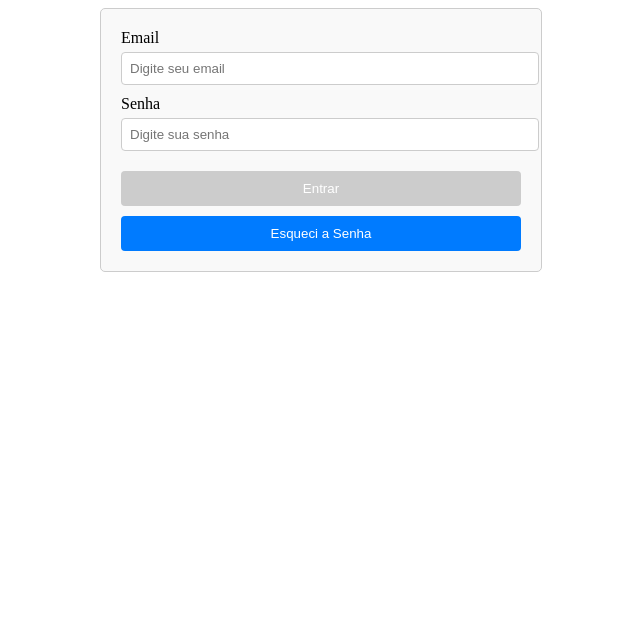
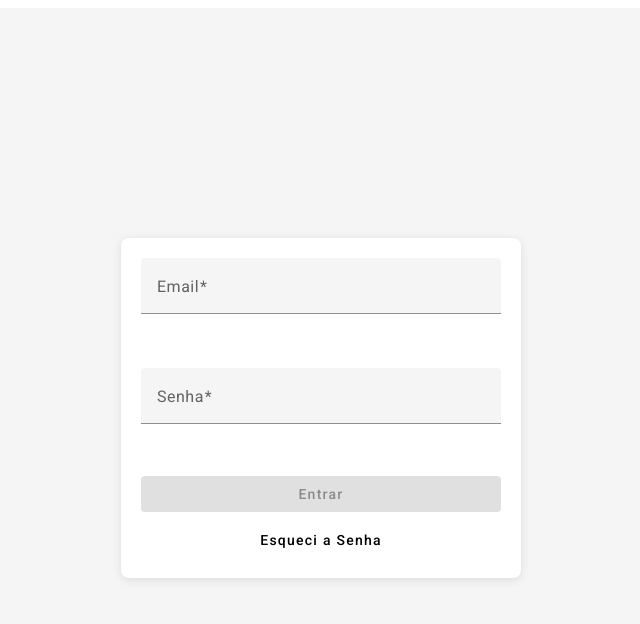
Before and after one commit to esparen/FSEduM2-portal-educacional, an Angular app: page /login in a window 1280 px wide. Shown: the top 624 px of the page, without its empty margins (319-959 px from the left). Built offline with nearby package versions, Linux system fonts and the light colour scheme.

Commit message:
refactor: Update login component to use Angular Material form fields and buttons

```diff
--- a/src/app/pages/login/login.component.html
+++ b/src/app/pages/login/login.component.html
@@ -1,33 +1,39 @@
-<div class="login-container">
+<mat-card class="login-container">
   <form [formGroup]="loginForm" (ngSubmit)="onSubmit()">
     <div>
-      <label for="email">Email</label>
+      <mat-form-field appearance="fill" >
+        <mat-label>Email</mat-label>
         <input
+          matInput
           id="email"
           type="email"
           formControlName="email"
           placeholder="Digite seu email"
         />
-      <div *ngIf="email.invalid && (email.dirty || email.touched)" class="error">
+        <mat-error *ngIf="email.invalid && (email.dirty || email.touched)">
           <div *ngIf="email.hasError('required')">Email é obrigatório.</div>
           <div *ngIf="email.hasError('email')">Email inválido.</div>
-      </div>
+        </mat-error>
+      </mat-form-field>
     </div>
 
     <div>
-      <label for="password">Senha</label>
+      <mat-form-field appearance="fill" class="full-width">
+        <mat-label>Senha</mat-label>
         <input
+          matInput
           id="password"
           type="password"
           formControlName="password"
           placeholder="Digite sua senha"
         />
-      <div *ngIf="password.invalid && (password.dirty || password.touched)" class="error">
+        <mat-error *ngIf="password.invalid && (password.dirty || password.touched)">
           <div *ngIf="password.hasError('required')">Senha é obrigatória.</div>
-      </div>
+        </mat-error>
+      </mat-form-field>
     </div>
 
-    <button type="submit" [disabled]="loginForm.invalid">Entrar</button>
-    <button type="button" (click)="forgotPassword()">Esqueci a Senha</button>
+    <button mat-raised-button color="primary" type="submit" [disabled]="loginForm.invalid">Entrar</button>
+    <button mat-button type="button" (click)="forgotPassword()">Esqueci a Senha</button>
   </form>
-</div>
+</mat-card>
--- a/src/app/pages/login/login.component.scss
+++ b/src/app/pages/login/login.component.scss
@@ -1,41 +1,37 @@
-.login-container {
-  max-width: 400px;
-  margin: 0 auto;
-  padding: 20px;
-  border: 1px solid #ccc;
-  border-radius: 5px;
-  background-color: #f9f9f9;
+:host {
+  display: flex;
+  justify-content: center;
+  align-items: center;
+  height: 100vh; /* Faz o container ocupar toda a altura da tela */
+  background-color: #f5f5f5;
 }
 
-label {
-  display: block;
-  margin-bottom: 5px;
+.login-container {
+  margin: 0 auto;
+  width: 100%;
+  max-width: 400px;
+  padding: 20px;
+  box-shadow: 0 2px 10px rgba(0, 0, 0, 0.1);
+  background-color: white;
+  border-radius: 8px;
 }
 
-input {
+.full-width {
   width: 100%;
-  padding: 8px;
-  margin-bottom: 10px;
-  border: 1px solid #ccc;
-  border-radius: 4px;
+  margin-bottom: 20px;
 }
 
 button {
   width: 100%;
-  padding: 10px;
   margin-top: 10px;
-  border: none;
-  border-radius: 4px;
-  background-color: #007bff;
-  color: #fff;
-  cursor: pointer;
 }
 
-button:disabled {
-  background-color: #ccc;
+mat-form-field {
+  width: 100%;
+  margin-bottom: 2rem;
 }
 
-.error {
+mat-error {
+  font-size: 12px;
   color: red;
-  font-size: 12px;
 }
--- a/src/app/pages/login/login.component.ts
+++ b/src/app/pages/login/login.component.ts
@@ -3,26 +3,40 @@ import { Component } from '@angular/core';
 import { FormBuilder, FormGroup, ReactiveFormsModule, Validators } from '@angular/forms';
 import { Router } from '@angular/router';
 import { AuthService } from '../../shared/services/auth.service';
+import { MatInputModule } from '@angular/material/input';
+import { MatButtonModule } from '@angular/material/button';
+import { MatCardModule } from '@angular/material/card';
+import { MatDialog, MatDialogModule } from '@angular/material/dialog';
 
 @Component({
   selector: 'app-login',
   standalone: true,
-  imports: [ReactiveFormsModule, CommonModule],
+  imports: [
+    ReactiveFormsModule,
+    CommonModule,
+    MatInputModule,
+    MatButtonModule,
+    MatCardModule,
+    MatDialogModule,
+  ],
   templateUrl: './login.component.html',
   styleUrl: './login.component.scss',
 })
 export class LoginComponent {
   loginForm: FormGroup;
+  private dialog: MatDialog;
 
   constructor(
     private fb: FormBuilder,
     private router: Router,
-    private authService: AuthService
+    private authService: AuthService,
+    dialog: MatDialog
   ) {
     this.loginForm = this.fb.group({
       email: ['', [Validators.required, Validators.email]],
       password: ['', [Validators.required]],
     });
+    this.dialog = dialog;
   }
 
   get email() {
@@ -48,6 +62,26 @@ export class LoginComponent {
   }
 
   forgotPassword() {
-    alert('Processo de recuperação de senha enviado para o e-mail cadastrado');
+    const dialogRef = this.dialog.open(ResetPasswordDialog);
+
+    dialogRef.afterClosed().subscribe(result => {
+      console.log(`Dialog result: ${result}`);
+    });
   }
 }
+
+@Component({
+  selector: 'reset-password-dialog',
+  standalone: true,
+  imports: [MatDialogModule],
+  template: `
+    <h2 mat-dialog-title>Recuperação de Senha</h2>
+    <mat-dialog-content>
+      <p>Processo de recuperação de senha enviado para o e-mail cadastrado.</p>
+    </mat-dialog-content>
+    <mat-dialog-actions>
+      <button mat-button mat-dialog-close>Fechar</button>
+    </mat-dialog-actions>
+  `
+})
+export class ResetPasswordDialog {}
```
Lines whose indentation alone changed are shown as unchanged.
